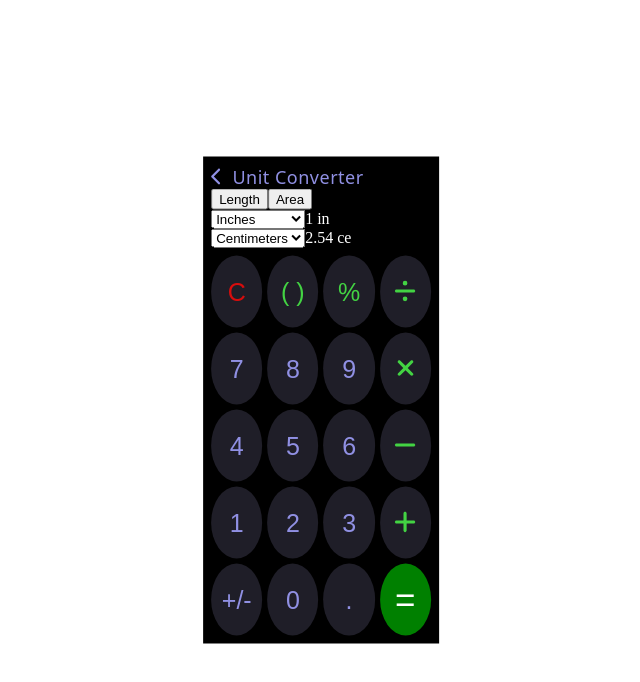
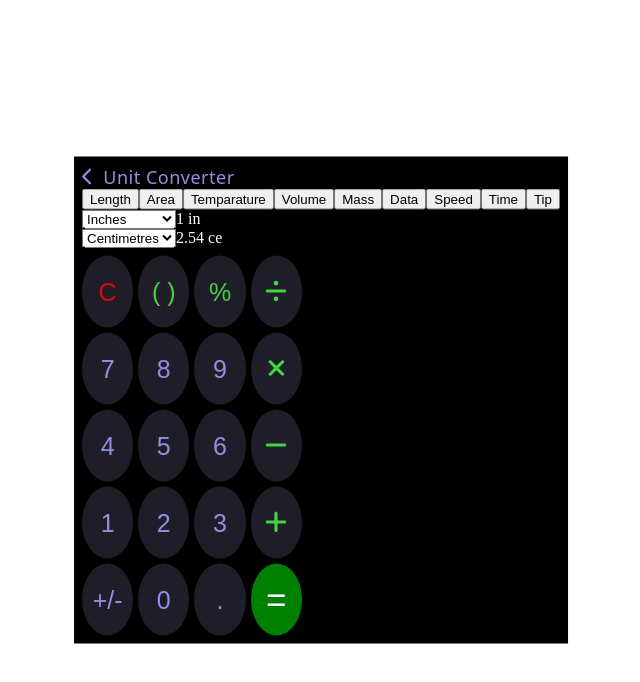
Before and after one commit to AnjumSunkesula/Calculator-App, a React (Vite) app: page / in a window 1280 px wide. Both pictures are taken after a click on the icon 578 px from the left and 268 px from the top of the page. Shown: the top 682 px of the page, without its empty margins (319-959 px from the left). Built offline with nearby package versions, Linux system fonts and the light colour scheme.

Commit message:
successfully added sub-categories of length unit

```diff
--- a/src/components/ScaleConverter/scaleConverter.jsx
+++ b/src/components/ScaleConverter/scaleConverter.jsx
@@ -13,25 +13,73 @@ function ScaleConverter ({ toggleView, handleClick }) {
     const [inputValue, setInputValue] = useState("1");
     const [currentCategory, setCurrentCategory] = useState("Length");
     const [fromUnit, setFromUnit] = useState("Inches");
-    const [toUnit, setToUnit] = useState("Centimeters");
+    const [toUnit, setToUnit] = useState("Centimetres");
 
     // Units and conversion factors
     const categories = {
         Length: {
-            units: ["Inches", "Centimeters", "Millimeters", "Meters", "Feet", "Yards"],
+            units: ["Inches", "Centimetres", "Millimetres", "Metres", "Kilometres", "Feet", "Yards", "Miles", "Mils"],
             conversion: {
-                Inches: { Centimeters: 2.54, Millimeters: 25.4, Meters: 0.0254, Feet: 0.0833, Yards: 0.0278 },
-                Centimeters: { Inches: 0.3937, Millimeters: 10, Meters: 0.01, Feet: 0.0328, Yards: 0.0109 },
-                // Add more conversions as needed
+                Inches: { Centimetres: 2.54,  Millimetres: 25.4, Metres: 0.0254, Kilometers: 0.000025, Feet: 0.0833, Yards: 0.0278, Miles: 0.000015, Mils: 1000  },
+                Centimetres: { Inches: 0.3937, Millimetres: 10, Metres: 0.01, Feet: 0.0328, Yards: 0.0109, Kilometres: 0.00001, Miles: 0.00000062, Mils: 393.7 },
+                Metres: { Inches: 39.37, Millimetres: 1000,  Feet: 3.28, Yards: 1.09, Centimetres: 100, Kilometres: 0.001, Miles: 0.0006, Mils: 39370.07 },
+                Millimetres : {Inches: 0.0393, Centimetres: 0.1, Meters: 0.001, Kilometres: 0.000001, Feet: 0.0032, Yards: 0.0010, Miles: 6.213,  Mils: 39.37},
+                Kilometers: { Centimetres: 1000000, Inches: 39370.07 , Millimetres: 1000000 , Metres: 1000 ,  Feet: 3280.83, Yards: 1093.61 , Miles: 0.62 , Mils: 39370078.74 },
+                Feet: { Centimetres: 30.48, Inches: 12, Millimetres: 304.8, Metres: 0.304, Kilometers: 0.0003, Yards: 0.333, Miles: 0.00018, Mils: 12000  },
+                Yards: { Centimetres: 91.44, Inches: 36, Millimetres: 914.4, Metres: 0.914, Kilometers: 0.00091, Feet: 3,  Miles: 0.00056, Mils: 36000 },
+                Miles: { Centimetres: 160934.4, Inches: 63360, Millimetres: 1609344, Metres: 1609.34, Kilometers: 1.609, Feet: 5280, Yards: 1760,  Mils: 63360000 },
+                Mils: { Centimetres: 0.00254, Inches: 0.001, Millimetres: 0.0254, Metres: 0.000025, Kilometers: 2.540, Feet: 0.000083, Yards: 0.000027, Miles: 1.578 },
             },
         },
         Area: {
             units: ["Square Meters", "Square Kilometers", "Acres", "Hectares"],
             conversion: {
-                // Define conversions here
+
             },
         },
-        // Add more categories (Temperature, Volume, etc.)
+        Temparature: {
+            units: [],
+            conversion: {
+
+            },
+        },
+        Volume: {
+            units: [],
+            conversion: {
+
+            },
+        },
+        Mass: {
+            units: [],
+            conversion: {
+
+            },
+        },
+        Data: {
+            units: [],
+            conversion: {
+
+            },
+        },
+        Speed: {
+            units: [],
+            conversion: {
+
+            },
+        },
+        Time: {
+            units: [],
+            conversion: {
+
+            },
+        },
+        Tip: {
+            units: [],
+            conversion: {
+
+            },
+        },
+
     };
 
 
@@ -120,21 +168,8 @@ function ScaleConverter ({ toggleView, handleClick }) {
                 </div>
             </div>
 
-
-
-
-
-
-
-
-
-
-
-
-
-
             </div>
-            <Keypad handleClick={handleKeypadClick}/>
+            <Keypad handleClick={handleKeypadClick} />
         </>
     );
 }
```
